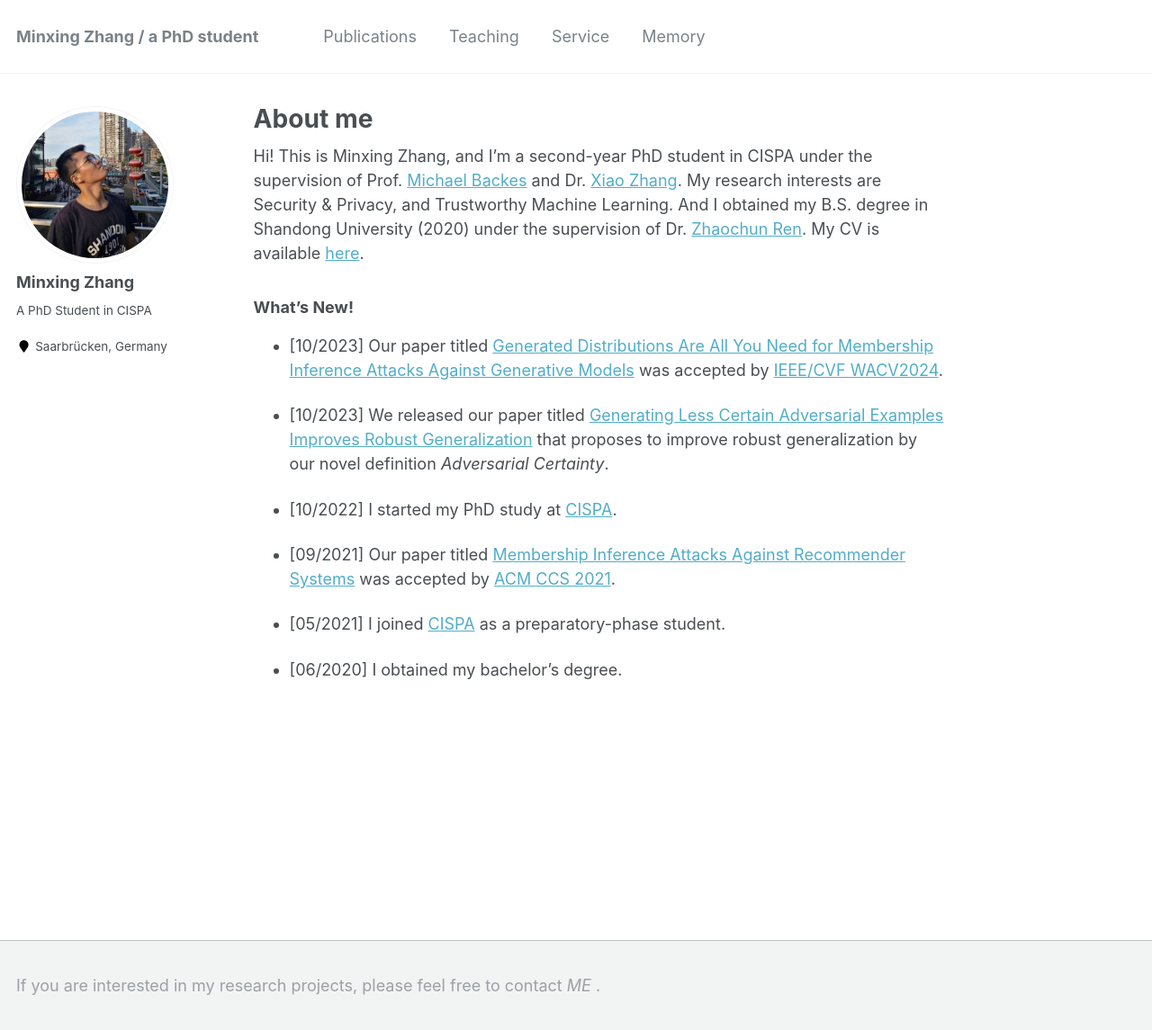
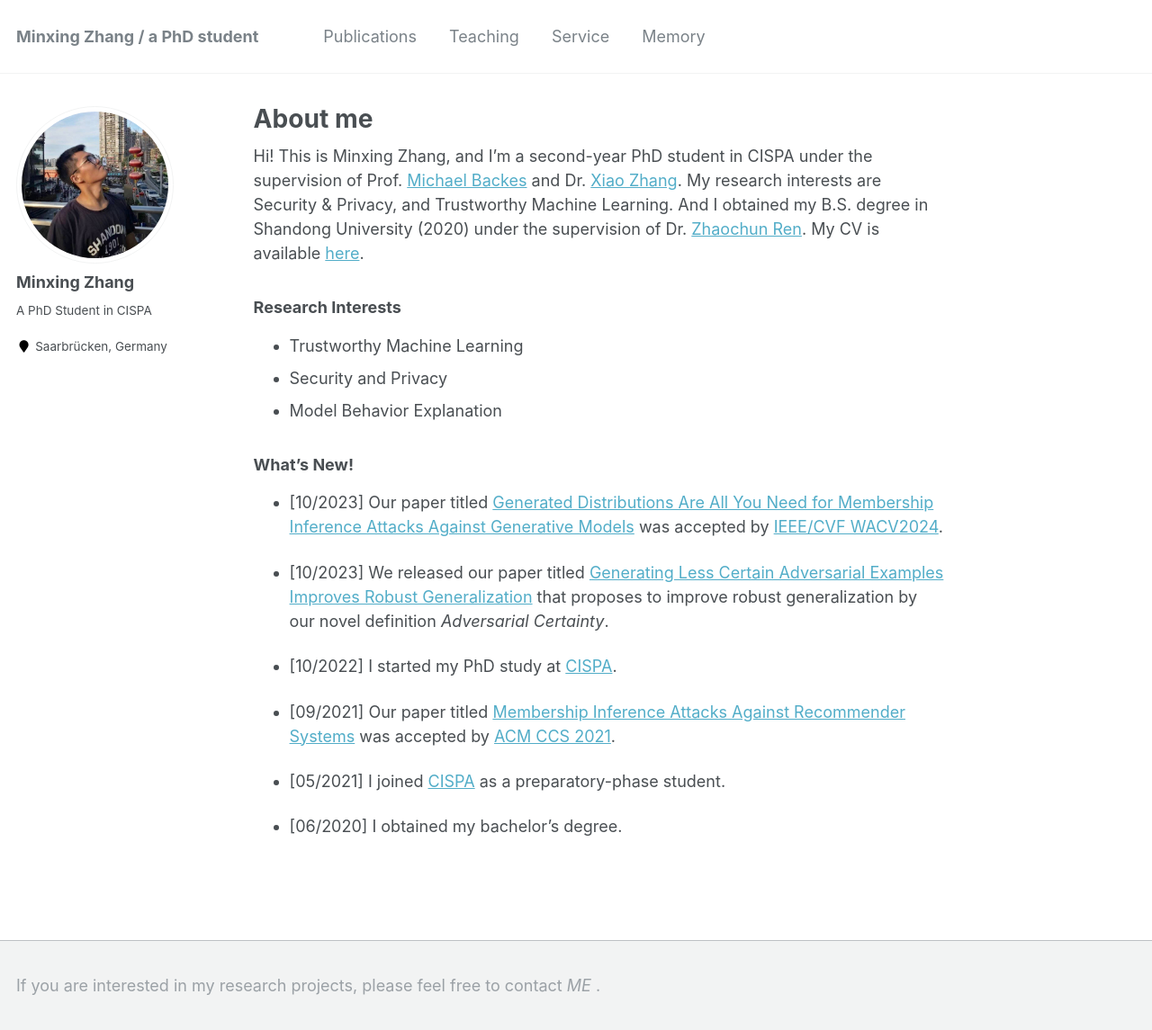
Before and after one commit to WJEN-orz/WJEN-orz.github.io, a Jekyll site: the page built from _pages/about.md, in a window 1280 px wide and 1145 px high. Shown: the whole window at 90% size. Built offline with Jekyll 4.4.1, drawn with Linux system fonts in a browser that asks for light colours.

Commit message:
Update about.md

```diff
--- a/_pages/about.md
+++ b/_pages/about.md
@@ -10,6 +10,12 @@ redirect_from:
 
 Hi! This is Minxing Zhang, and I'm a second-year PhD student in CISPA under the supervision of Prof. [Michael Backes](https://cispa.de/en/about/director-page) and Dr. [Xiao Zhang](https://xiao-zhang.net/). My research interests are Security & Privacy, and Trustworthy Machine Learning. And I obtained my B.S. degree in Shandong University (2020) under the supervision of Dr. [Zhaochun Ren](https://renzhaochun.github.io/).
 My CV is available [here](./CV.pdf).
+
+### Research Interests
+
+- Trustworthy Machine Learning
+- Security and Privacy
+- Model Behavior Explanation
 
 ### What's New!
 
```
